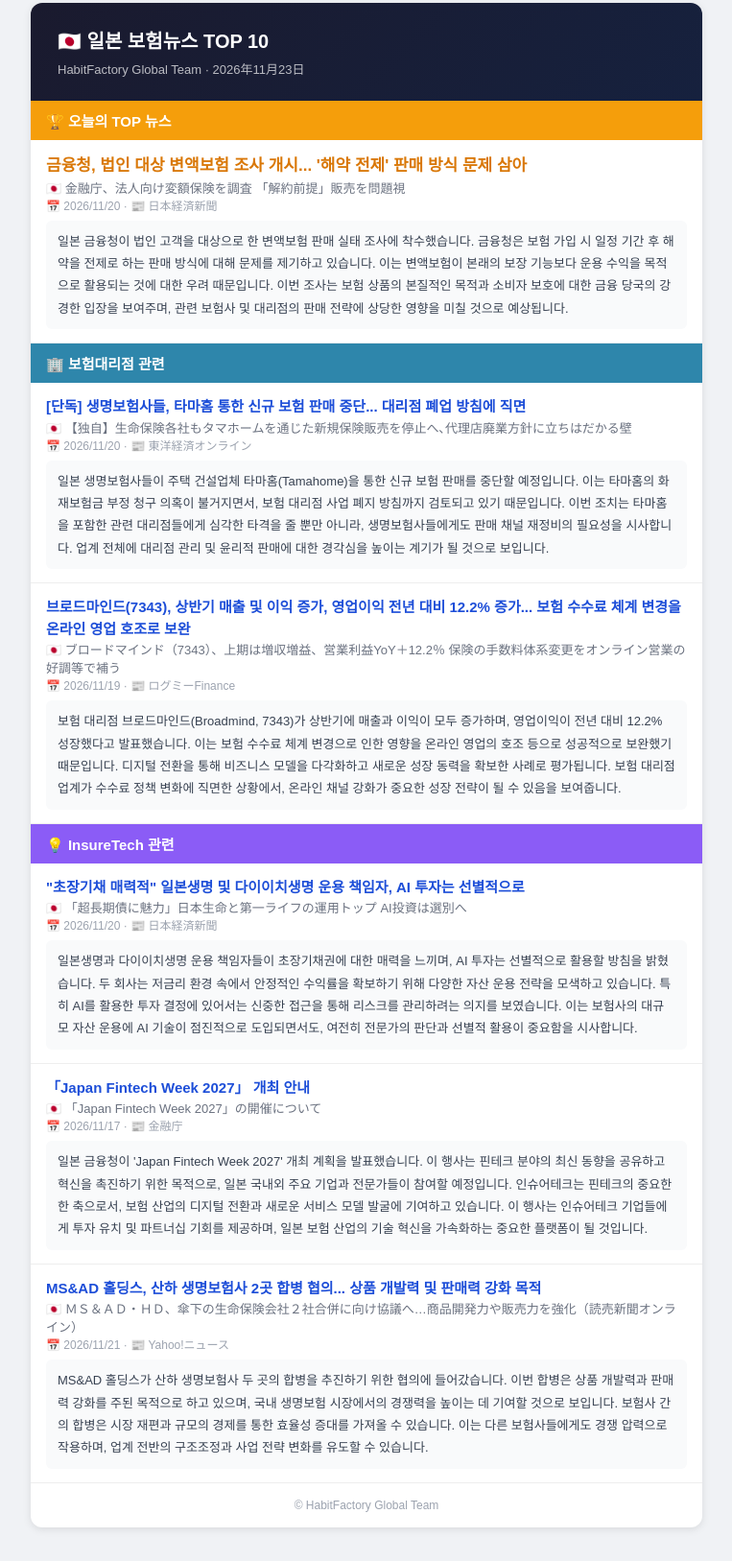
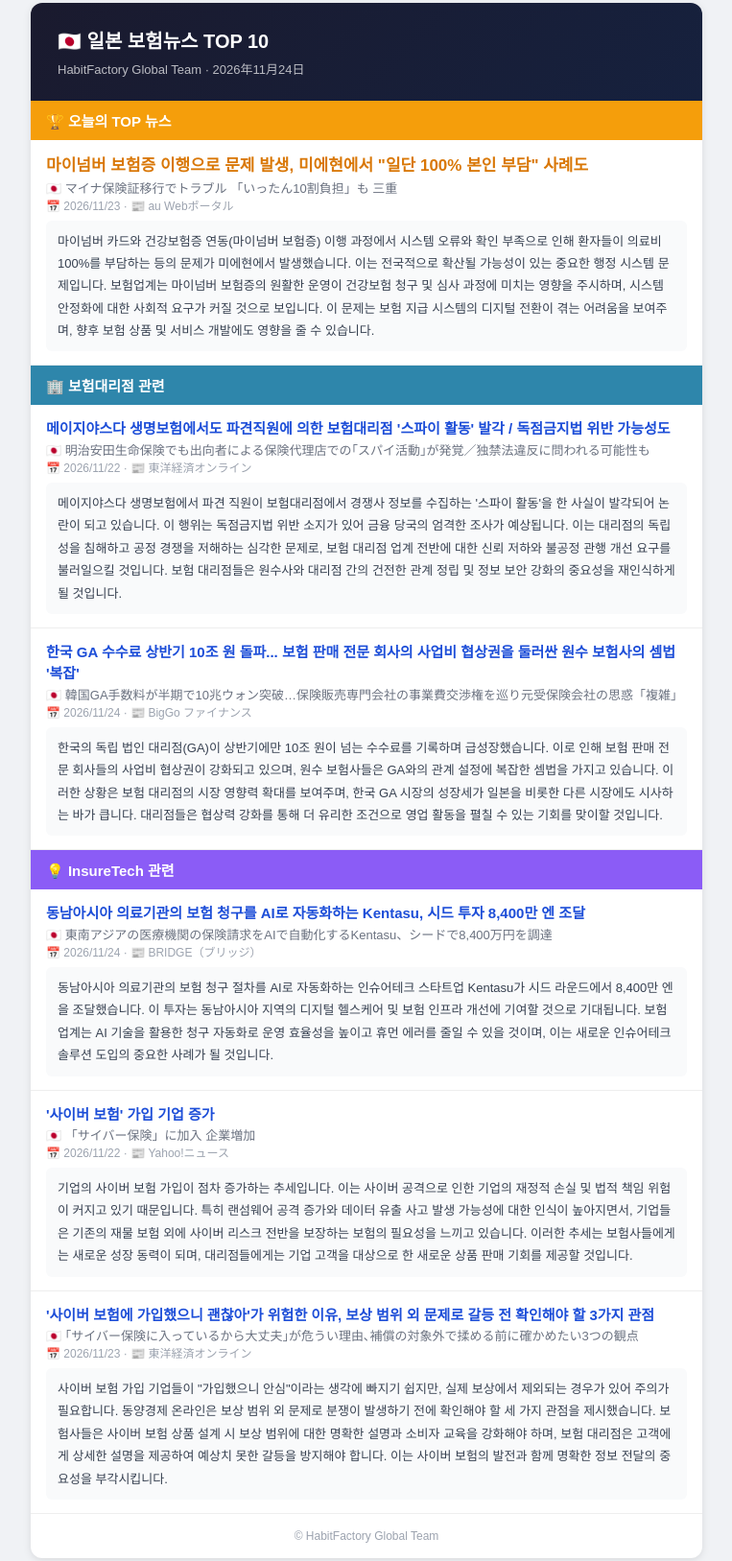
Before and after one commit to SeeTheSkyEric/japan-insurance-news-bot, a plain HTML site: page docs/index.html in a window 1280 px wide. Shown: the part 17-1644 px from the top of the page at 96% size, without its empty margins (258-1021 px from the left). Drawn offline with Linux system fonts and the light colour scheme.

Commit message:
chore: 일본 보험뉴스 자동 업데이트 2026-11-24

```diff
--- a/docs/index.html
+++ b/docs/index.html
@@ -3,49 +3,49 @@
 <div style="max-width:700px;margin:0 auto;background:white;border-radius:12px;overflow:hidden;box-shadow:0 2px 8px rgba(0,0,0,.1);">
   <div style="background:linear-gradient(135deg,#1a1a2e,#16213e);padding:24px 28px;color:white;">
     <h1 style="margin:0;font-size:20px;">🇯🇵 일본 보험뉴스 TOP 10</h1>
-    <p style="margin:6px 0 0;opacity:.7;font-size:13px;">HabitFactory Global Team · 2026年11月23日</p>
+    <p style="margin:6px 0 0;opacity:.7;font-size:13px;">HabitFactory Global Team · 2026年11月24日</p>
   </div>
   <table style="width:100%;border-collapse:collapse;"><tr><td style="background:#F59E0B;color:white;padding:10px 16px;font-weight:bold;font-size:15px;">🏆 오늘의 TOP 뉴스</td></tr><tr style="border-bottom:1px solid #eee;">
   <td style="padding:14px 16px;vertical-align:top;">
-    <a href="https://www.nikkei.com/article/DGXZQOUB201F10Q6A121C2000000/" style="color:#D97706;font-weight:bold;font-size:17px;text-decoration:none;line-height:1.5;">금융청, 법인 대상 변액보험 조사 개시... '해약 전제' 판매 방식 문제 삼아</a><br>
-    <span style="color:#6B7280;font-size:13px;">🇯🇵 金融庁、法人向け変額保険を調査 「解約前提」販売を問題視</span><br>
-    <span style="color:#9CA3AF;font-size:12px;">📅 2026/11/20 · 📰 日本経済新聞</span>
-    <div style="background:#F9FAFB;padding:10px 12px;border-radius:6px;margin-top:8px;font-size:13px;color:#374151;line-height:1.8;">일본 금융청이 법인 고객을 대상으로 한 변액보험 판매 실태 조사에 착수했습니다. 금융청은 보험 가입 시 일정 기간 후 해약을 전제로 하는 판매 방식에 대해 문제를 제기하고 있습니다. 이는 변액보험이 본래의 보장 기능보다 운용 수익을 목적으로 활용되는 것에 대한 우려 때문입니다. 이번 조사는 보험 상품의 본질적인 목적과 소비자 보호에 대한 금융 당국의 강경한 입장을 보여주며, 관련 보험사 및 대리점의 판매 전략에 상당한 영향을 미칠 것으로 예상됩니다.</div>
+    <a href="https://article.auone.jp/397d241e-b4c3-46b8-bae8-1bc0b8674cdb" style="color:#D97706;font-weight:bold;font-size:17px;text-decoration:none;line-height:1.5;">마이넘버 보험증 이행으로 문제 발생, 미에현에서 "일단 100% 본인 부담" 사례도</a><br>
+    <span style="color:#6B7280;font-size:13px;">🇯🇵 マイナ保険証移行でトラブル 「いったん10割負担」も 三重</span><br>
+    <span style="color:#9CA3AF;font-size:12px;">📅 2026/11/23 · 📰 au Webポータル</span>
+    <div style="background:#F9FAFB;padding:10px 12px;border-radius:6px;margin-top:8px;font-size:13px;color:#374151;line-height:1.8;">마이넘버 카드와 건강보험증 연동(마이넘버 보험증) 이행 과정에서 시스템 오류와 확인 부족으로 인해 환자들이 의료비 100%를 부담하는 등의 문제가 미에현에서 발생했습니다. 이는 전국적으로 확산될 가능성이 있는 중요한 행정 시스템 문제입니다. 보험업계는 마이넘버 보험증의 원활한 운영이 건강보험 청구 및 심사 과정에 미치는 영향을 주시하며, 시스템 안정화에 대한 사회적 요구가 커질 것으로 보입니다. 이 문제는 보험 지급 시스템의 디지털 전환이 겪는 어려움을 보여주며, 향후 보험 상품 및 서비스 개발에도 영향을 줄 수 있습니다.</div>
   </td>
 </tr><tr><td style="background:#2E86AB;color:white;padding:10px 16px;font-weight:bold;font-size:15px;">🏢 보험대리점 관련</td></tr><tr style="border-bottom:1px solid #eee;">
   <td style="padding:14px 16px;vertical-align:top;">
-    <a href="https://toyokeizai.net/articles/-/965530" style="color:#1D4ED8;font-weight:bold;font-size:15px;text-decoration:none;line-height:1.5;">[단독] 생명보험사들, 타마홈 통한 신규 보험 판매 중단... 대리점 폐업 방침에 직면</a><br>
-    <span style="color:#6B7280;font-size:13px;">🇯🇵 【独自】生命保険各社もタマホームを通じた新規保険販売を停止へ､代理店廃業方針に立ちはだかる壁</span><br>
-    <span style="color:#9CA3AF;font-size:12px;">📅 2026/11/20 · 📰 東洋経済オンライン</span>
-    <div style="background:#F9FAFB;padding:10px 12px;border-radius:6px;margin-top:8px;font-size:13px;color:#374151;line-height:1.8;">일본 생명보험사들이 주택 건설업체 타마홈(Tamahome)을 통한 신규 보험 판매를 중단할 예정입니다. 이는 타마홈의 화재보험금 부정 청구 의혹이 불거지면서, 보험 대리점 사업 폐지 방침까지 검토되고 있기 때문입니다. 이번 조치는 타마홈을 포함한 관련 대리점들에게 심각한 타격을 줄 뿐만 아니라, 생명보험사들에게도 판매 채널 재정비의 필요성을 시사합니다. 업계 전체에 대리점 관리 및 윤리적 판매에 대한 경각심을 높이는 계기가 될 것으로 보입니다.</div>
+    <a href="https://toyokeizai.net/articles/-/932062?page=2" style="color:#1D4ED8;font-weight:bold;font-size:15px;text-decoration:none;line-height:1.5;">메이지야스다 생명보험에서도 파견직원에 의한 보험대리점 '스파이 활동' 발각 / 독점금지법 위반 가능성도</a><br>
+    <span style="color:#6B7280;font-size:13px;">🇯🇵 明治安田生命保険でも出向者による保険代理店での｢スパイ活動｣が発覚／独禁法違反に問われる可能性も</span><br>
+    <span style="color:#9CA3AF;font-size:12px;">📅 2026/11/22 · 📰 東洋経済オンライン</span>
+    <div style="background:#F9FAFB;padding:10px 12px;border-radius:6px;margin-top:8px;font-size:13px;color:#374151;line-height:1.8;">메이지야스다 생명보험에서 파견 직원이 보험대리점에서 경쟁사 정보를 수집하는 '스파이 활동'을 한 사실이 발각되어 논란이 되고 있습니다. 이 행위는 독점금지법 위반 소지가 있어 금융 당국의 엄격한 조사가 예상됩니다. 이는 대리점의 독립성을 침해하고 공정 경쟁을 저해하는 심각한 문제로, 보험 대리점 업계 전반에 대한 신뢰 저하와 불공정 관행 개선 요구를 불러일으킬 것입니다. 보험 대리점들은 원수사와 대리점 간의 건전한 관계 정립 및 정보 보안 강화의 중요성을 재인식하게 될 것입니다.</div>
   </td>
 </tr><tr style="border-bottom:1px solid #eee;">
   <td style="padding:14px 16px;vertical-align:top;">
-    <a href="https://finance.logmi.jp/articles/386474" style="color:#1D4ED8;font-weight:bold;font-size:15px;text-decoration:none;line-height:1.5;">브로드마인드(7343), 상반기 매출 및 이익 증가, 영업이익 전년 대비 12.2% 증가... 보험 수수료 체계 변경을 온라인 영업 호조로 보완</a><br>
-    <span style="color:#6B7280;font-size:13px;">🇯🇵 ブロードマインド（7343）、上期は増収増益、営業利益YoY＋12.2％ 保険の手数料体系変更をオンライン営業の好調等で補う</span><br>
-    <span style="color:#9CA3AF;font-size:12px;">📅 2026/11/19 · 📰 ログミーFinance</span>
-    <div style="background:#F9FAFB;padding:10px 12px;border-radius:6px;margin-top:8px;font-size:13px;color:#374151;line-height:1.8;">보험 대리점 브로드마인드(Broadmind, 7343)가 상반기에 매출과 이익이 모두 증가하며, 영업이익이 전년 대비 12.2% 성장했다고 발표했습니다. 이는 보험 수수료 체계 변경으로 인한 영향을 온라인 영업의 호조 등으로 성공적으로 보완했기 때문입니다. 디지털 전환을 통해 비즈니스 모델을 다각화하고 새로운 성장 동력을 확보한 사례로 평가됩니다. 보험 대리점 업계가 수수료 정책 변화에 직면한 상황에서, 온라인 채널 강화가 중요한 성장 전략이 될 수 있음을 보여줍니다.</div>
+    <a href="https://www.google.com/search?q=%E9%9F%93%E5%9B%BDGA%E6%89%8B%E6%95%B0%E6%96%99%E3%81%8C%E5%8D%8A%E6%9C%9F%E3%81%A710%E5%85%86%E3%82%A6%E3%82%A9%E3%83%B3%E7%AA%81%E7%A0%B4%E2%80%A6%E4%BF%9D%E9%99%BA%E8%B2%A9%E5%A3%B2%E5%B0%82%E9%96%80%E4%BC%9A%E7%A4%BE%E3%81%AE%E4%BA%8B%E6%A5%AD%E8%B2%BB%E4%BA%A4%E6%B8%89%E6%A8%A9%E3%82%92%E5%B7%A1%E3%82%8A%E5%85%83%E5%8F%97%E4%BF%9D%E9%99%BA%E4%BC%9A%E7%A4%BE%E3%81%AE%E6%80%9D%E6%83%91%E3%80%8C%E8%A4%87%E9%9B%91%E3%80%8D" style="color:#1D4ED8;font-weight:bold;font-size:15px;text-decoration:none;line-height:1.5;">한국 GA 수수료 상반기 10조 원 돌파... 보험 판매 전문 회사의 사업비 협상권을 둘러싼 원수 보험사의 셈법 '복잡'</a><br>
+    <span style="color:#6B7280;font-size:13px;">🇯🇵 韓国GA手数料が半期で10兆ウォン突破…保険販売専門会社の事業費交渉権を巡り元受保険会社の思惑「複雑」</span><br>
+    <span style="color:#9CA3AF;font-size:12px;">📅 2026/11/24 · 📰 BigGo ファイナンス</span>
+    <div style="background:#F9FAFB;padding:10px 12px;border-radius:6px;margin-top:8px;font-size:13px;color:#374151;line-height:1.8;">한국의 독립 법인 대리점(GA)이 상반기에만 10조 원이 넘는 수수료를 기록하며 급성장했습니다. 이로 인해 보험 판매 전문 회사들의 사업비 협상권이 강화되고 있으며, 원수 보험사들은 GA와의 관계 설정에 복잡한 셈법을 가지고 있습니다. 이러한 상황은 보험 대리점의 시장 영향력 확대를 보여주며, 한국 GA 시장의 성장세가 일본을 비롯한 다른 시장에도 시사하는 바가 큽니다. 대리점들은 협상력 강화를 통해 더 유리한 조건으로 영업 활동을 펼칠 수 있는 기회를 맞이할 것입니다.</div>
   </td>
 </tr><tr><td style="background:#8B5CF6;color:white;padding:10px 16px;font-weight:bold;font-size:15px;">💡 InsureTech 관련</td></tr><tr style="border-bottom:1px solid #eee;">
   <td style="padding:14px 16px;vertical-align:top;">
-    <a href="https://www.google.com/search?q=%E3%80%8C%E8%B6%85%E9%95%B7%E6%9C%9F%E5%82%B5%E3%81%AB%E9%AD%85%E5%8A%9B%E3%80%8D%E6%97%A5%E6%9C%AC%E7%94%9F%E5%91%BD%E3%81%A8%E7%AC%AC%E4%B8%80%E3%83%A9%E3%82%A4%E3%83%95%E3%81%AE%E9%81%8B%E7%94%A8%E3%83%88%E3%83%83%E3%83%97%20AI%E6%8A%95%E8%B3%87%E3%81%AF%E9%81%B8%E5%88%A5%E3%81%B8" style="color:#1D4ED8;font-weight:bold;font-size:15px;text-decoration:none;line-height:1.5;">"초장기채 매력적" 일본생명 및 다이이치생명 운용 책임자, AI 투자는 선별적으로</a><br>
-    <span style="color:#6B7280;font-size:13px;">🇯🇵 「超長期債に魅力」日本生命と第一ライフの運用トップ AI投資は選別へ</span><br>
-    <span style="color:#9CA3AF;font-size:12px;">📅 2026/11/20 · 📰 日本経済新聞</span>
-    <div style="background:#F9FAFB;padding:10px 12px;border-radius:6px;margin-top:8px;font-size:13px;color:#374151;line-height:1.8;">일본생명과 다이이치생명 운용 책임자들이 초장기채권에 대한 매력을 느끼며, AI 투자는 선별적으로 활용할 방침을 밝혔습니다. 두 회사는 저금리 환경 속에서 안정적인 수익률을 확보하기 위해 다양한 자산 운용 전략을 모색하고 있습니다. 특히 AI를 활용한 투자 결정에 있어서는 신중한 접근을 통해 리스크를 관리하려는 의지를 보였습니다. 이는 보험사의 대규모 자산 운용에 AI 기술이 점진적으로 도입되면서도, 여전히 전문가의 판단과 선별적 활용이 중요함을 시사합니다.</div>
+    <a href="https://thebridge.jp/2026/11/kentasu-seed-84-million-yen" style="color:#1D4ED8;font-weight:bold;font-size:15px;text-decoration:none;line-height:1.5;">동남아시아 의료기관의 보험 청구를 AI로 자동화하는 Kentasu, 시드 투자 8,400만 엔 조달</a><br>
+    <span style="color:#6B7280;font-size:13px;">🇯🇵 東南アジアの医療機関の保険請求をAIで自動化するKentasu、シードで8,400万円を調達</span><br>
+    <span style="color:#9CA3AF;font-size:12px;">📅 2026/11/24 · 📰 BRIDGE（ブリッジ）</span>
+    <div style="background:#F9FAFB;padding:10px 12px;border-radius:6px;margin-top:8px;font-size:13px;color:#374151;line-height:1.8;">동남아시아 의료기관의 보험 청구 절차를 AI로 자동화하는 인슈어테크 스타트업 Kentasu가 시드 라운드에서 8,400만 엔을 조달했습니다. 이 투자는 동남아시아 지역의 디지털 헬스케어 및 보험 인프라 개선에 기여할 것으로 기대됩니다. 보험 업계는 AI 기술을 활용한 청구 자동화로 운영 효율성을 높이고 휴먼 에러를 줄일 수 있을 것이며, 이는 새로운 인슈어테크 솔루션 도입의 중요한 사례가 될 것입니다.</div>
   </td>
 </tr><tr style="border-bottom:1px solid #eee;">
   <td style="padding:14px 16px;vertical-align:top;">
-    <a href="https://www.fsa.go.jp/news/r8/sonota/20261113/japanfintechweek.html" style="color:#1D4ED8;font-weight:bold;font-size:15px;text-decoration:none;line-height:1.5;">「Japan Fintech Week 2027」 개최 안내</a><br>
-    <span style="color:#6B7280;font-size:13px;">🇯🇵 「Japan Fintech Week 2027」の開催について</span><br>
-    <span style="color:#9CA3AF;font-size:12px;">📅 2026/11/17 · 📰 金融庁</span>
-    <div style="background:#F9FAFB;padding:10px 12px;border-radius:6px;margin-top:8px;font-size:13px;color:#374151;line-height:1.8;">일본 금융청이 'Japan Fintech Week 2027' 개최 계획을 발표했습니다. 이 행사는 핀테크 분야의 최신 동향을 공유하고 혁신을 촉진하기 위한 목적으로, 일본 국내외 주요 기업과 전문가들이 참여할 예정입니다. 인슈어테크는 핀테크의 중요한 한 축으로서, 보험 산업의 디지털 전환과 새로운 서비스 모델 발굴에 기여하고 있습니다. 이 행사는 인슈어테크 기업들에게 투자 유치 및 파트너십 기회를 제공하며, 일본 보험 산업의 기술 혁신을 가속화하는 중요한 플랫폼이 될 것입니다.</div>
+    <a href="https://news.yahoo.co.jp/pickup/6603591" style="color:#1D4ED8;font-weight:bold;font-size:15px;text-decoration:none;line-height:1.5;">'사이버 보험' 가입 기업 증가</a><br>
+    <span style="color:#6B7280;font-size:13px;">🇯🇵 「サイバー保険」に加入 企業増加</span><br>
+    <span style="color:#9CA3AF;font-size:12px;">📅 2026/11/22 · 📰 Yahoo!ニュース</span>
+    <div style="background:#F9FAFB;padding:10px 12px;border-radius:6px;margin-top:8px;font-size:13px;color:#374151;line-height:1.8;">기업의 사이버 보험 가입이 점차 증가하는 추세입니다. 이는 사이버 공격으로 인한 기업의 재정적 손실 및 법적 책임 위험이 커지고 있기 때문입니다. 특히 랜섬웨어 공격 증가와 데이터 유출 사고 발생 가능성에 대한 인식이 높아지면서, 기업들은 기존의 재물 보험 외에 사이버 리스크 전반을 보장하는 보험의 필요성을 느끼고 있습니다. 이러한 추세는 보험사들에게는 새로운 성장 동력이 되며, 대리점들에게는 기업 고객을 대상으로 한 새로운 상품 판매 기회를 제공할 것입니다.</div>
   </td>
 </tr><tr style="border-bottom:1px solid #eee;">
   <td style="padding:14px 16px;vertical-align:top;">
-    <a href="https://news.yahoo.co.jp/articles/008059b7a29fa4a027e739a7cb1de17e32ab9b9f" style="color:#1D4ED8;font-weight:bold;font-size:15px;text-decoration:none;line-height:1.5;">MS&AD 홀딩스, 산하 생명보험사 2곳 합병 협의... 상품 개발력 및 판매력 강화 목적</a><br>
-    <span style="color:#6B7280;font-size:13px;">🇯🇵 ＭＳ＆ＡＤ・ＨＤ、傘下の生命保険会社２社合併に向け協議へ…商品開発力や販売力を強化（読売新聞オンライン）</span><br>
-    <span style="color:#9CA3AF;font-size:12px;">📅 2026/11/21 · 📰 Yahoo!ニュース</span>
-    <div style="background:#F9FAFB;padding:10px 12px;border-radius:6px;margin-top:8px;font-size:13px;color:#374151;line-height:1.8;">MS&AD 홀딩스가 산하 생명보험사 두 곳의 합병을 추진하기 위한 협의에 들어갔습니다. 이번 합병은 상품 개발력과 판매력 강화를 주된 목적으로 하고 있으며, 국내 생명보험 시장에서의 경쟁력을 높이는 데 기여할 것으로 보입니다. 보험사 간의 합병은 시장 재편과 규모의 경제를 통한 효율성 증대를 가져올 수 있습니다. 이는 다른 보험사들에게도 경쟁 압력으로 작용하며, 업계 전반의 구조조정과 사업 전략 변화를 유도할 수 있습니다.</div>
+    <a href="https://toyokeizai.net/articles/-/965510?page=4" style="color:#1D4ED8;font-weight:bold;font-size:15px;text-decoration:none;line-height:1.5;">'사이버 보험에 가입했으니 괜찮아'가 위험한 이유, 보상 범위 외 문제로 갈등 전 확인해야 할 3가지 관점</a><br>
+    <span style="color:#6B7280;font-size:13px;">🇯🇵 ｢サイバー保険に入っているから大丈夫｣が危うい理由､補償の対象外で揉める前に確かめたい3つの観点</span><br>
+    <span style="color:#9CA3AF;font-size:12px;">📅 2026/11/23 · 📰 東洋経済オンライン</span>
+    <div style="background:#F9FAFB;padding:10px 12px;border-radius:6px;margin-top:8px;font-size:13px;color:#374151;line-height:1.8;">사이버 보험 가입 기업들이 "가입했으니 안심"이라는 생각에 빠지기 쉽지만, 실제 보상에서 제외되는 경우가 있어 주의가 필요합니다. 동양경제 온라인은 보상 범위 외 문제로 분쟁이 발생하기 전에 확인해야 할 세 가지 관점을 제시했습니다. 보험사들은 사이버 보험 상품 설계 시 보상 범위에 대한 명확한 설명과 소비자 교육을 강화해야 하며, 보험 대리점은 고객에게 상세한 설명을 제공하여 예상치 못한 갈등을 방지해야 합니다. 이는 사이버 보험의 발전과 함께 명확한 정보 전달의 중요성을 부각시킵니다.</div>
   </td>
 </tr></table>
   <div style="padding:16px;text-align:center;color:#9CA3AF;font-size:12px;">© HabitFactory Global Team</div>
```
Also changed, not shown: docs/sent_news_history.json (+14 -14 lines).
